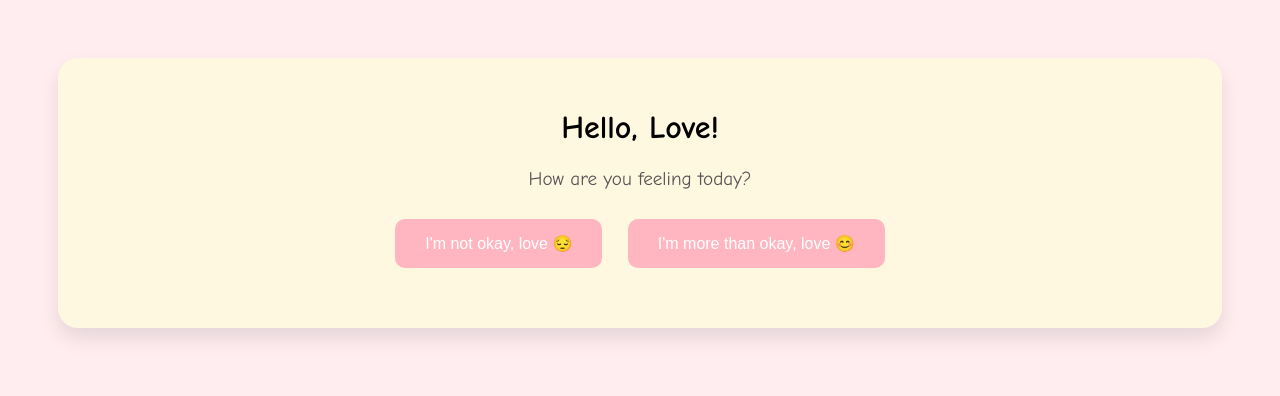
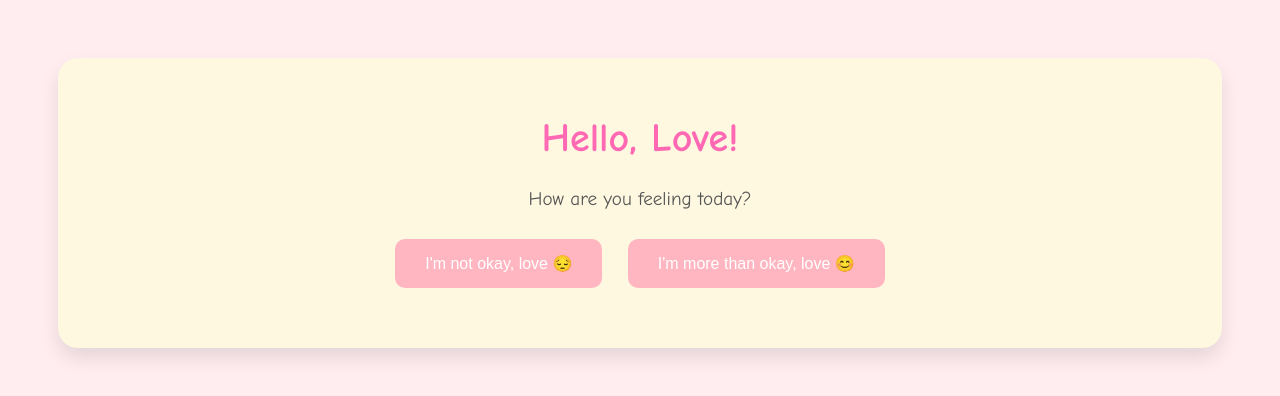
Before and after one commit to ykeahumpy/Asking-her-on-a-date, a website: page index.html in a window 1280 px wide. Drawn offline with Linux system fonts and the light colour scheme.

Commit message:
Update date_style.css

```diff
--- a/date_style.css
+++ b/date_style.css
@@ -14,6 +14,11 @@ body {
 
 h3 {
     font-size: 1.5rem;
+    color: #FF69B4;
+}
+
+h1 {
+    font-size: 2.5rem;
     color: #FF69B4;
 }
 
```
